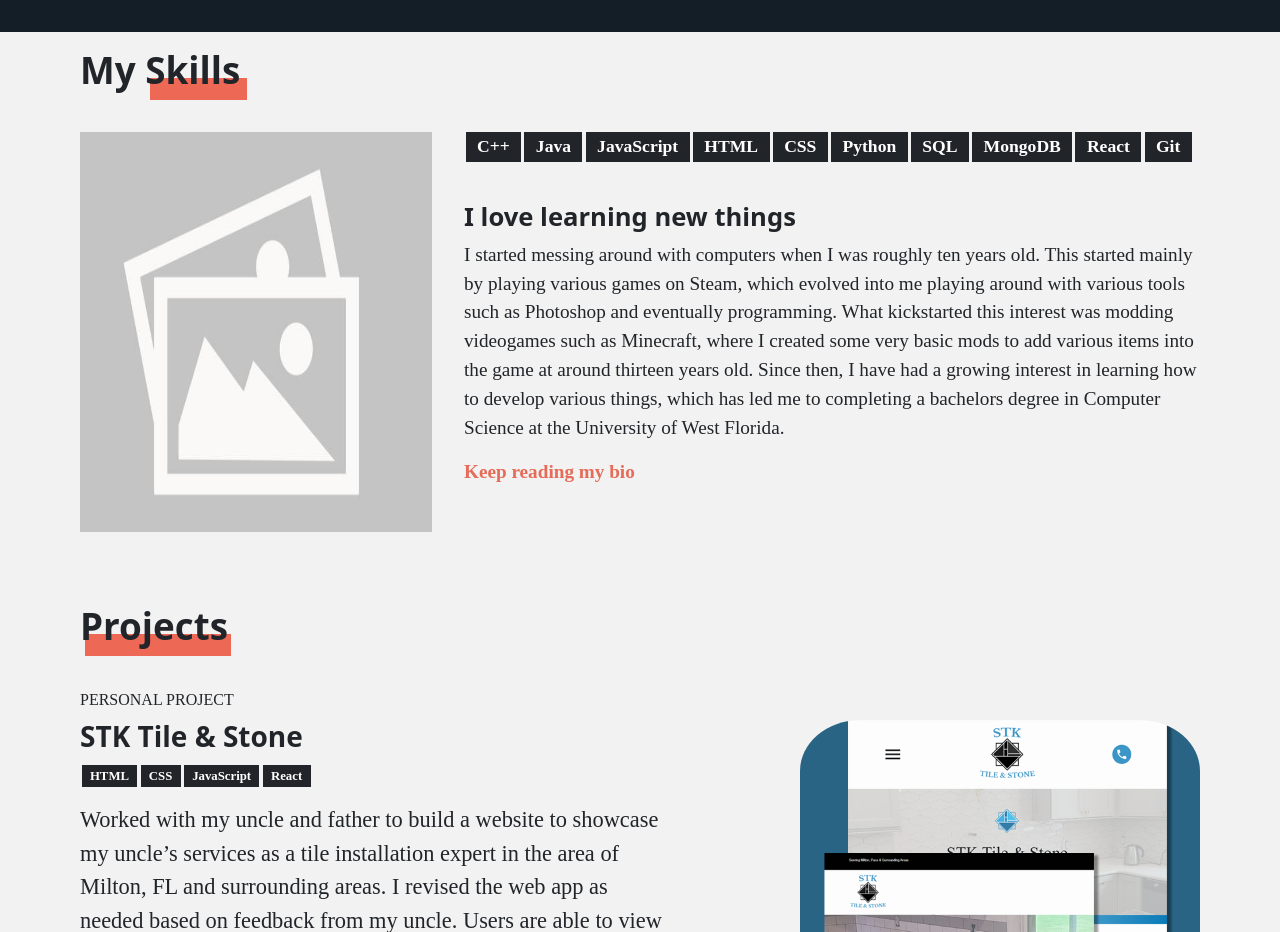
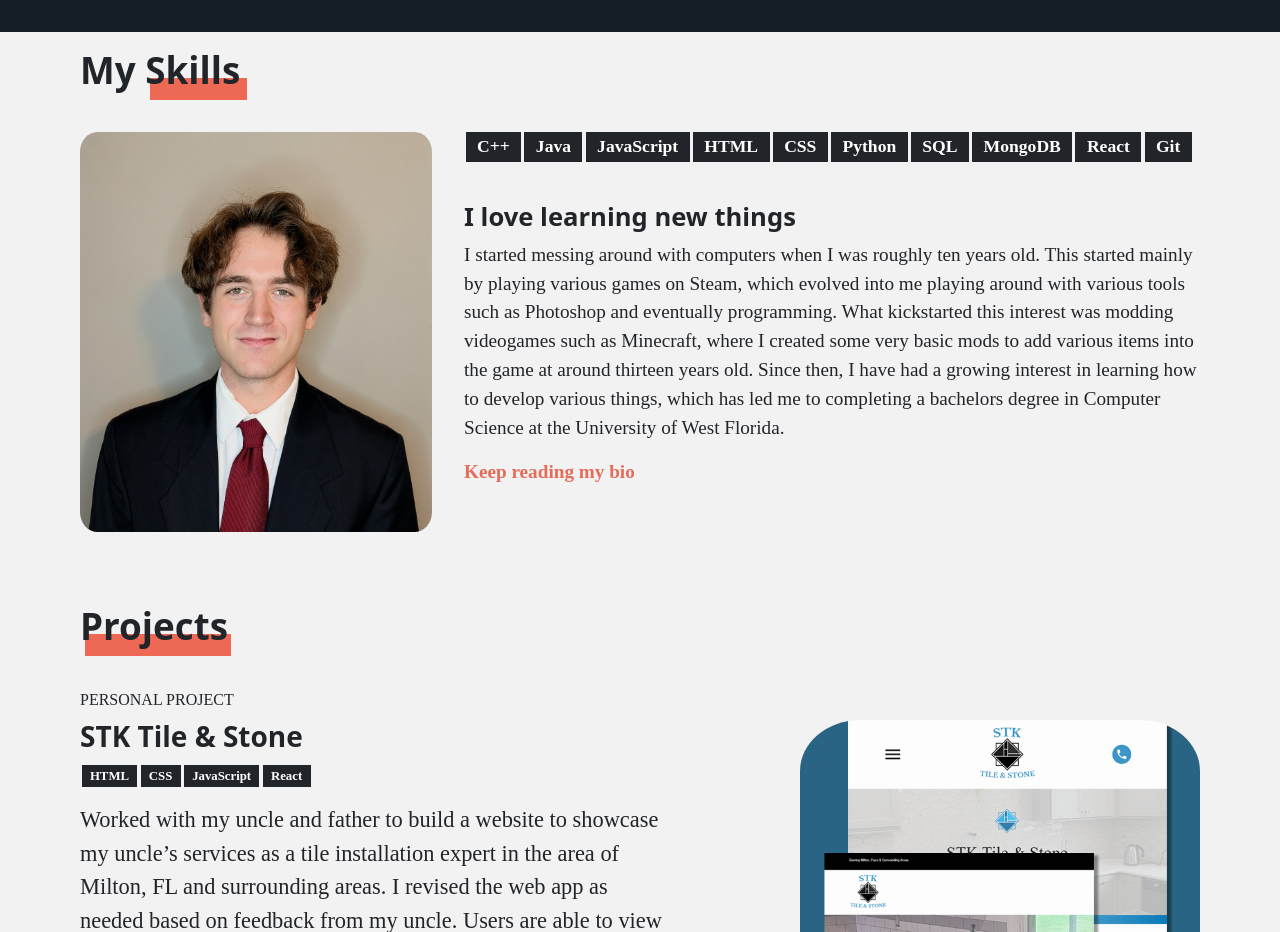
Before and after one commit to tjpoof/digital-portfolio, a React (Vite) app: page / in a window 1280 px wide. Shown: the part 880-1812 px from the top of the page. Built offline with nearby package versions, Linux system fonts and the light colour scheme; a web font is replaced by a local one.

Commit message:
added portrait

```diff
--- a/src/styles/App.scss
+++ b/src/styles/App.scss
@@ -185,6 +185,7 @@
         .portrait-image {
           width: 22rem;
           height: 25rem;
+          border-radius: 5%;
           transition: all 0.3s ease;
         }
       }
--- a/src/views/HomePage.jsx
+++ b/src/views/HomePage.jsx
@@ -4,6 +4,7 @@
 import React, { useState } from 'react';
 import { ProjectCard } from '../components/ProjectCard.jsx';
 import placeHolderImage from '../assets/placeholder.jpeg';
+import profileImage from '../assets/profile.jpg';
 import { IoMdSend } from "react-icons/io";
 import { BsGithub, BsLinkedin } from "react-icons/bs";
 import { AiFillMail } from "react-icons/ai";
@@ -60,7 +61,7 @@ export function HomePage() {
                 </div>
                 <div className="skills-section">
                     <div className="image-container">
-                        <img src={placeHolderImage} className="portrait-image" />
+                        <img src={profileImage} className="portrait-image" />
                     </div>
 
                     <div className="skills-content-container">
```
Also changed, not shown: src/assets/profile.jpg (added).
